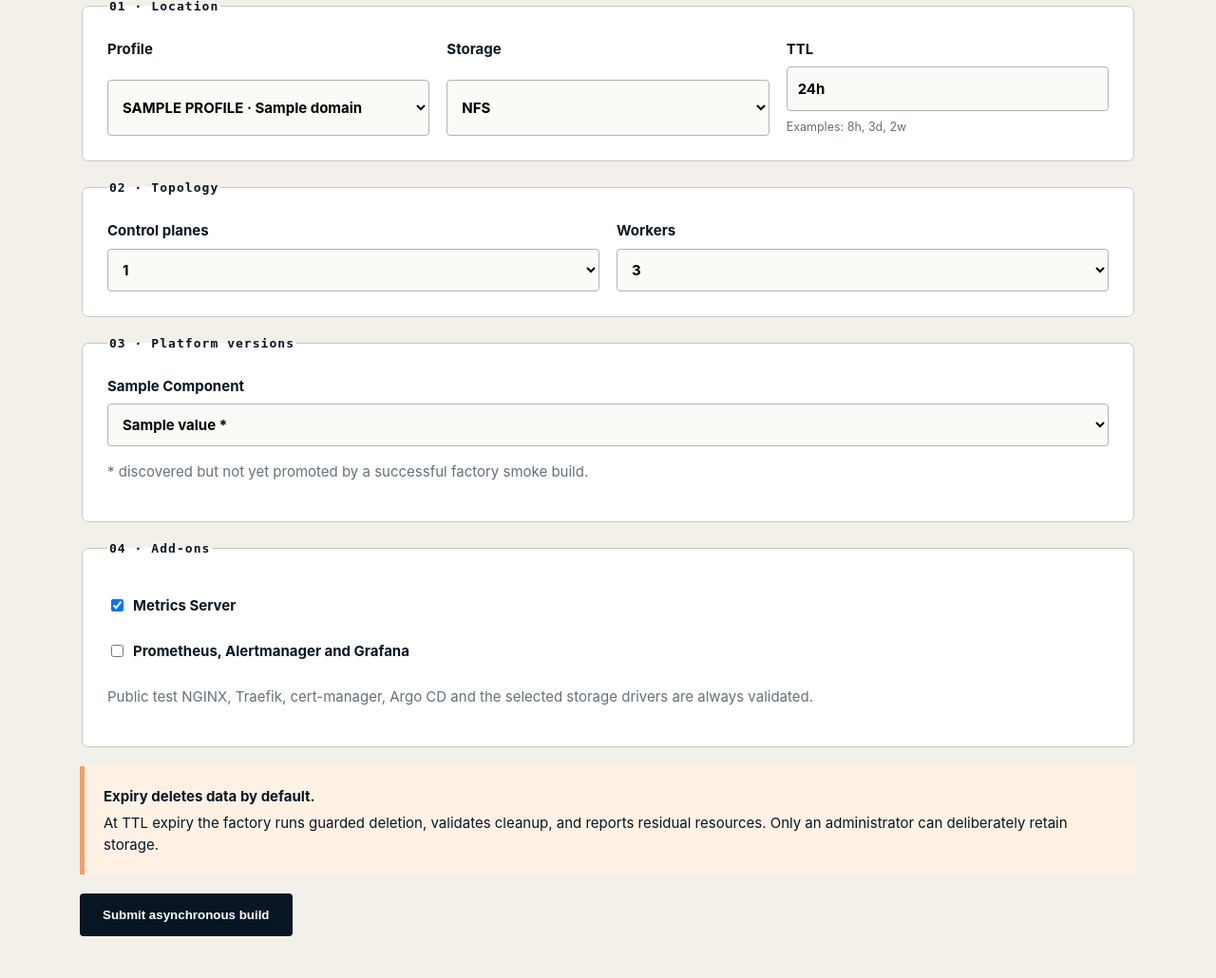
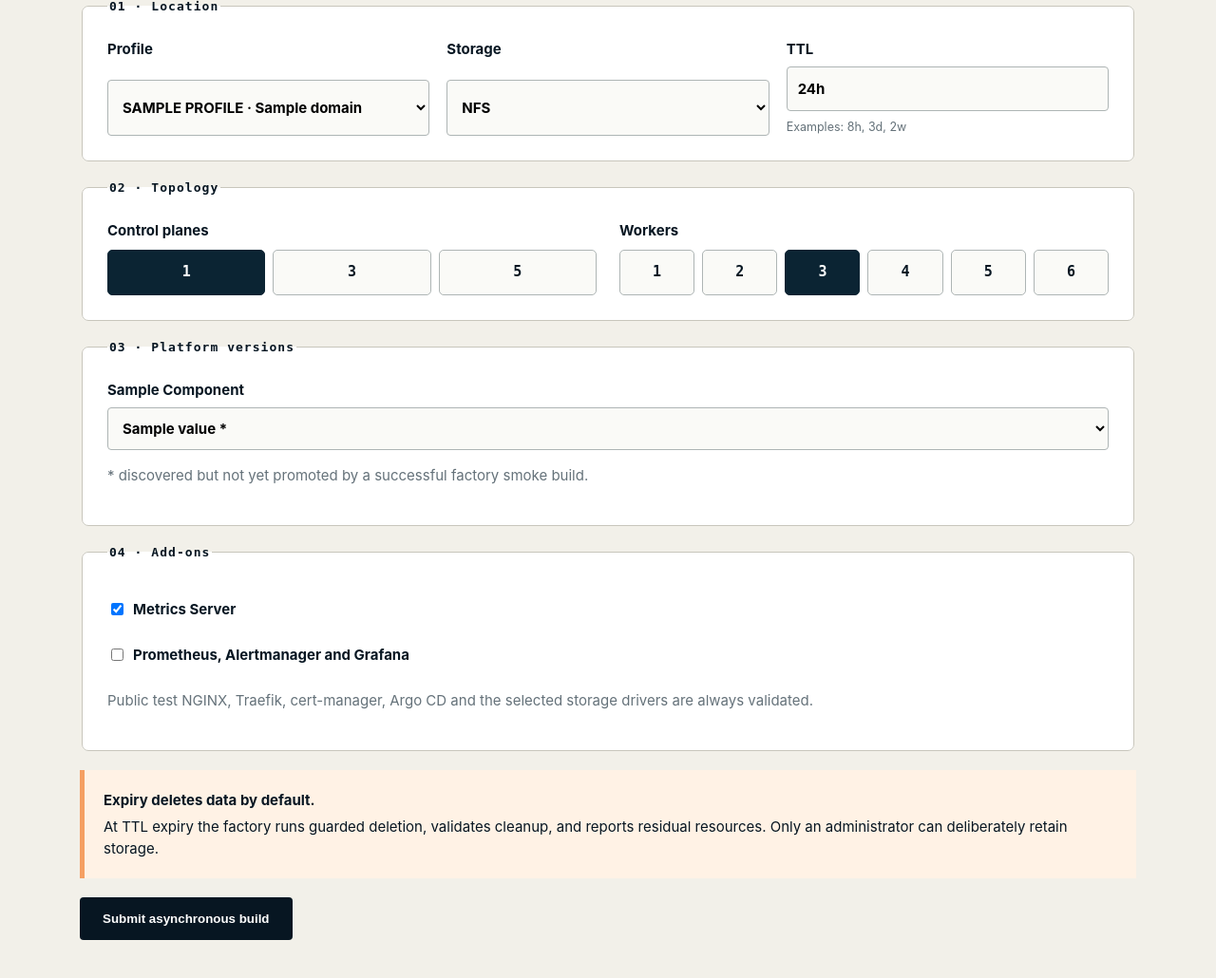
Before and after one commit to edwardtls/images, a Python web app: template cluster-factory-portal/app/templates/build.html in a window 1280 px wide. Shown: the part 307-1337 px from the top of the page at 95% size. Before the commit the page ends 1293 px from the top, so only its background shows below. Run offline with Jinja, Linux system fonts and the light colour scheme; the template is opened without the code that fills it: most values are stand-ins (such as "Sample title", 1, 10 or a date in 2020).

Commit message:
Use topology selection tiles

```diff
--- a/cluster-factory-portal/app/static/cluster.css
+++ b/cluster-factory-portal/app/static/cluster.css
@@ -1,4 +1,10 @@
 .facts div{display:flex;justify-content:space-between;padding:10px 0;border-bottom:1px solid var(--line)}
+.topology-grid{display:grid;grid-template-columns:1fr 1fr;gap:24px}
+.choice-title{display:block;margin-bottom:8px;font-weight:650}
+.choice-boxes{display:grid;gap:8px}.choice-boxes.three{grid-template-columns:repeat(3,1fr)}.choice-boxes.six{grid-template-columns:repeat(6,1fr)}
+.choice-box{display:block;position:relative;cursor:pointer}.choice-box input{position:absolute;opacity:0;inset:0;width:100%;height:100%;cursor:pointer}
+.choice-box span{display:grid;place-items:center;min-height:48px;border:1px solid #aeb5b5;border-radius:5px;background:#fafaf7;font:750 15px/1 ui-monospace,monospace;transition:background .12s,border-color .12s,color .12s,box-shadow .12s}
+.choice-box:hover span{border-color:#287a68}.choice-box input:checked+span{background:var(--navy);border-color:var(--navy);color:#fff}.choice-box input:focus-visible+span{box-shadow:0 0 0 3px var(--mint)}
 .facts dd{font-weight:750}
 .config{max-height:320px;overflow:auto;background:#edf0ed;padding:14px;font-size:11px}
 .card h2 a{text-decoration:none}
@@ -40,3 +46,4 @@
 .compact{padding:7px 10px}
 .security-health{margin-top:28px}
 @media(max-width:760px){.danger-zone{grid-template-columns:1fr;padding:20px}.danger-zone button{width:100%}.facts div{gap:14px}.facts dd{text-align:right;overflow-wrap:anywhere}}
+@media(max-width:700px){.topology-grid{grid-template-columns:1fr}.choice-boxes.six{grid-template-columns:repeat(3,1fr)}}
--- a/cluster-factory-portal/app/templates/build.html
+++ b/cluster-factory-portal/app/templates/build.html
@@ -2,7 +2,7 @@
 <section class="page-head"><div><div class="eyebrow">One guarded request</div><h1>Configure a cluster</h1><p>Your account may have {{ quota }} active cluster(s). Tested versions are shown normally; untested candidates carry *.</p></div></section>
 <form class="build-form" method="post" action="/build"><input type="hidden" name="csrf" value="{{ csrf }}">
 <fieldset><legend>01 · Location</legend><div class="form-grid"><label>Profile<select name="profile" required>{% for name,p in profiles.items() %}<option value="{{ name }}">{{ name|upper }} · {{ p.domain }}</option>{% endfor %}</select></label><label>Storage<select name="storage"><option value="nfs">NFS</option><option value="ceph">Ceph RBD</option><option value="both">NFS + Ceph RBD</option></select></label><label>TTL<input name="ttl" value="24h" pattern="[1-9][0-9]*[hdw]" required><small>Examples: 8h, 3d, 2w</small></label></div></fieldset>
-<fieldset><legend>02 · Topology</legend><div class="form-grid"><label>Control planes<select name="control_planes"><option value="1" selected>1</option><option value="3">3</option><option value="5">5</option></select></label><label>Workers<select name="workers"><option value="1">1</option><option value="2">2</option><option value="3" selected>3</option><option value="4">4</option><option value="5">5</option><option value="6">6</option></select></label></div></fieldset>
+<fieldset><legend>02 · Topology</legend><div class="topology-grid"><div><span class="choice-title" id="control-plane-label">Control planes</span><div class="choice-boxes three" role="radiogroup" aria-labelledby="control-plane-label"><label class="choice-box"><input type="radio" name="control_planes" value="1" checked><span>1</span></label><label class="choice-box"><input type="radio" name="control_planes" value="3"><span>3</span></label><label class="choice-box"><input type="radio" name="control_planes" value="5"><span>5</span></label></div></div><div><span class="choice-title" id="worker-label">Workers</span><div class="choice-boxes six" role="radiogroup" aria-labelledby="worker-label"><label class="choice-box"><input type="radio" name="workers" value="1"><span>1</span></label><label class="choice-box"><input type="radio" name="workers" value="2"><span>2</span></label><label class="choice-box"><input type="radio" name="workers" value="3" checked><span>3</span></label><label class="choice-box"><input type="radio" name="workers" value="4"><span>4</span></label><label class="choice-box"><input type="radio" name="workers" value="5"><span>5</span></label><label class="choice-box"><input type="radio" name="workers" value="6"><span>6</span></label></div></div></div></fieldset>
 <fieldset><legend>03 · Platform versions</legend><div class="form-grid versions">{% for component, options in versions.items() %}<label>{{ component|replace('_',' ')|title }}<select name="version_{{ component }}">{% for option in options %}<option value="{{ option.value }}">{{ option.value }}{% if not option.tested %} *{% endif %}</option>{% endfor %}</select></label>{% endfor %}</div><p class="note">* discovered but not yet promoted by a successful factory smoke build.</p></fieldset>
 <fieldset><legend>04 · Add-ons</legend><label class="check"><input type="checkbox" name="metrics_server" checked><span>Metrics Server</span></label><label class="check"><input type="checkbox" name="monitoring"><span>Prometheus, Alertmanager and Grafana</span></label><p class="note">Public test NGINX, Traefik, cert-manager, Argo CD and the selected storage drivers are always validated.</p></fieldset>
 <aside class="warning"><strong>Expiry deletes data by default.</strong><span>At TTL expiry the factory runs guarded deletion, validates cleanup, and reports residual resources. Only an administrator can deliberately retain storage.</span></aside><button class="button large">Submit asynchronous build</button>
```
